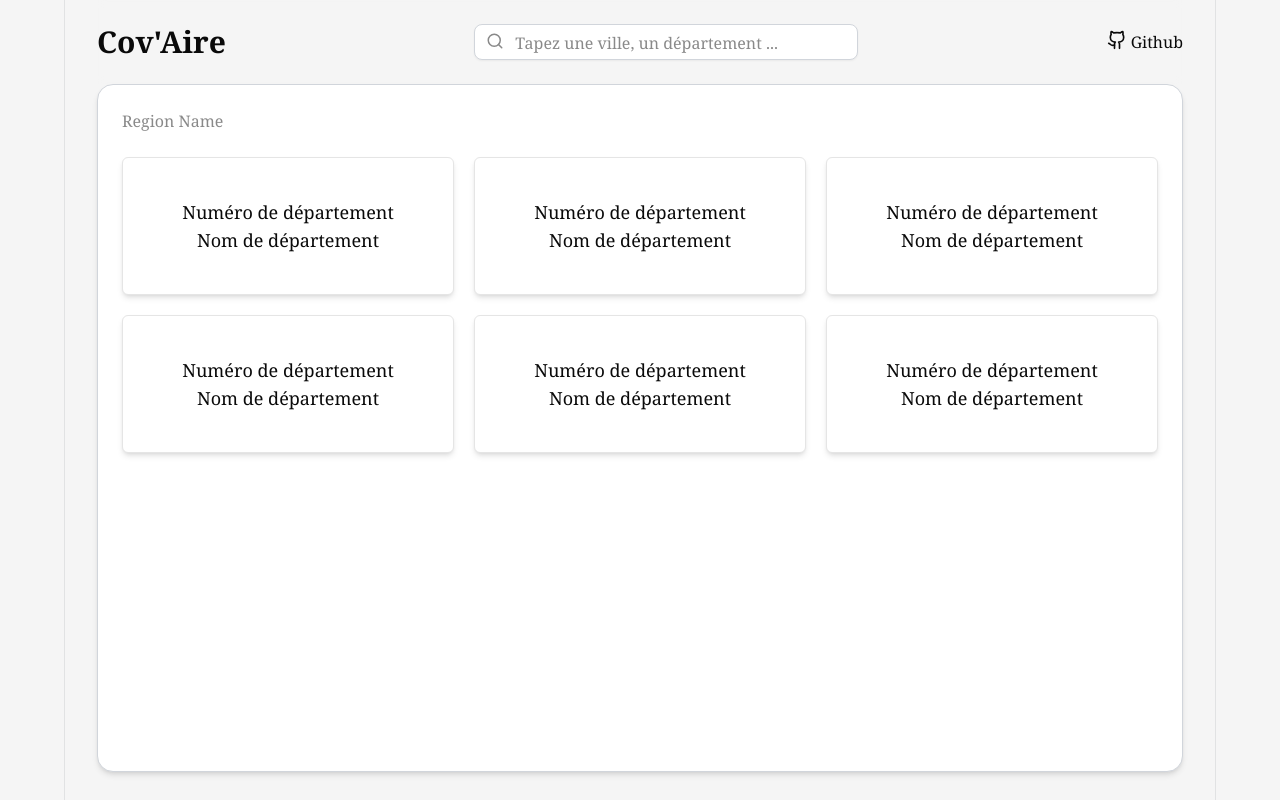
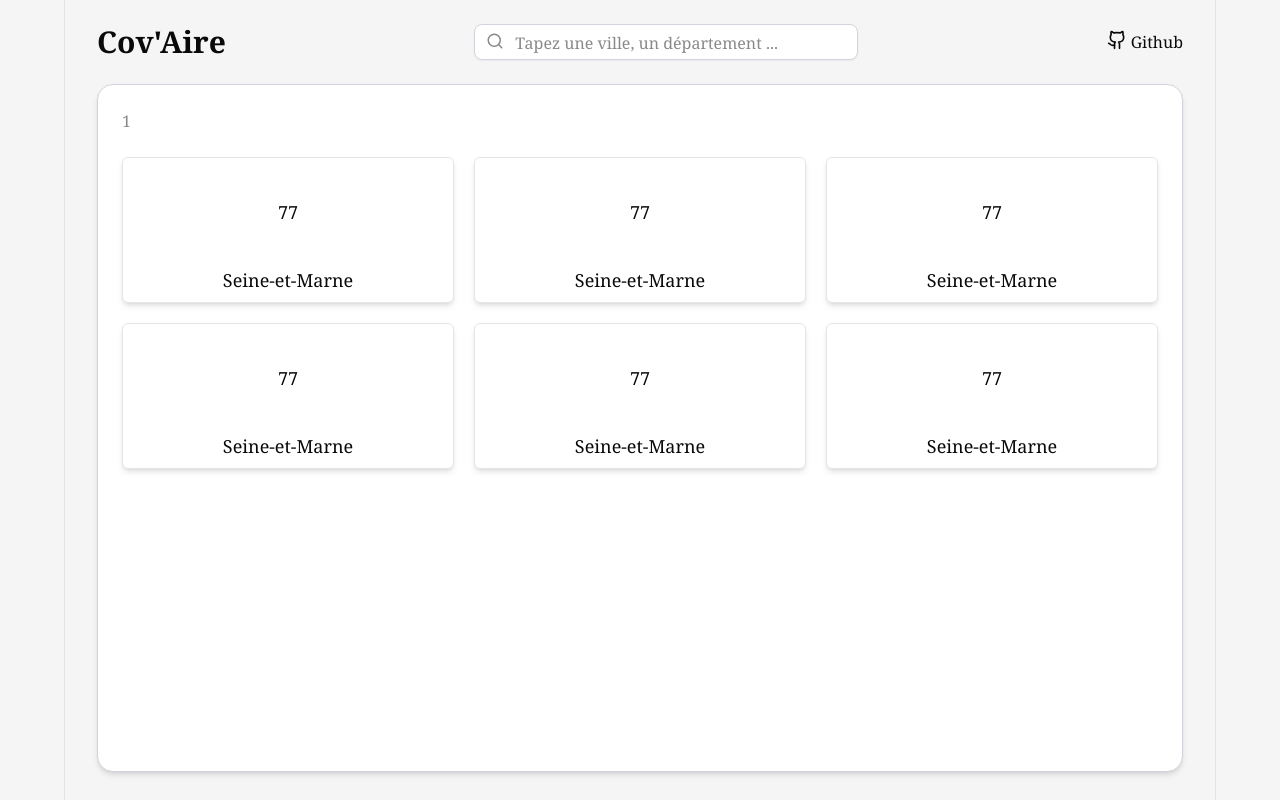
Before and after one commit to mohamed-rahmani/Cov-Aire, a Next.js app in the folder frontend/: page /regions/1 in a window 1280 px wide. Built offline with nearby package versions, Linux system fonts and the light colour scheme.

Commit message:
added: front to receive carpooling areas data

```diff
--- /dev/null
+++ b/frontend/src/app/regions/[region]/[department]/page.tsx
@@ -0,0 +1,13 @@
+type PageParams = Promise<{ region: string; department: string }>;
+
+export default async function page({ params }: { params: PageParams }) {
+  const { region, department } = await params;
+  return (
+    <div className="bg-white w-full rounded-2xl border border-gray-300 shadow-md mb-7">
+      <div className="px-6 py-6 text-[#898989]">
+        {decodeURIComponent(region)} {">"} {decodeURIComponent(department)}
+      </div>
+      <div className="grid grid-cols-3 gap-5 px-6"></div>
+    </div>
+  );
+}
--- a/frontend/src/app/regions/[region]/page.tsx
+++ b/frontend/src/app/regions/[region]/page.tsx
@@ -1,16 +1,45 @@
 import DepartmentCard from "@/components/DepartmentCard";
 
-export default function page() {
+type PageParams = Promise<{ region: string }>;
+
+export default async function page({ params }: { params: PageParams }) {
+  const { region } = await params;
   return (
     <div className="bg-white w-full rounded-2xl border border-gray-300 shadow-md mb-7">
-      <div className="px-6 py-6 text-[#898989]">Region Name</div>
+      <div className="px-6 py-6 text-[#898989]">
+        {decodeURIComponent(region)}
+      </div>
       <div className="grid grid-cols-3 gap-5 px-6">
-        <DepartmentCard/>
-        <DepartmentCard/>
-        <DepartmentCard/>
-        <DepartmentCard/>
-        <DepartmentCard/>
-        <DepartmentCard/>
+        <DepartmentCard
+          regionName={region}
+          nbDepartment="77"
+          nameDepartment="Seine-et-Marne"
+        />
+        <DepartmentCard
+          regionName={region}
+          nbDepartment="77"
+          nameDepartment="Seine-et-Marne"
+        />
+        <DepartmentCard
+          regionName={region}
+          nbDepartment="77"
+          nameDepartment="Seine-et-Marne"
+        />
+        <DepartmentCard
+          regionName={region}
+          nbDepartment="77"
+          nameDepartment="Seine-et-Marne"
+        />
+        <DepartmentCard
+          regionName={region}
+          nbDepartment="77"
+          nameDepartment="Seine-et-Marne"
+        />
+        <DepartmentCard
+          regionName={region}
+          nbDepartment="77"
+          nameDepartment="Seine-et-Marne"
+        />
       </div>
     </div>
   );
--- a/frontend/src/app/regions/page.tsx
+++ b/frontend/src/app/regions/page.tsx
@@ -5,12 +5,12 @@ export default function page() {
     <div className="bg-white w-full rounded-2xl border border-gray-300 shadow-md mb-7">
       <div className="px-6 py-6 text-[#898989]">Sélectionner une région</div>
       <div className="grid grid-cols-3 gap-5 px-6">
-        <RegionCard />
-        <RegionCard />
-        <RegionCard />
-        <RegionCard />
-        <RegionCard />
-        <RegionCard />
+        <RegionCard regionName="Ile de France" />
+        <RegionCard regionName="Ile-de-France" />
+        <RegionCard regionName="Ile-de-France" />
+        <RegionCard regionName="Ile-de-France" />
+        <RegionCard regionName="Ile-de-France" />
+        <RegionCard regionName="Ile-de-France" />
       </div>
     </div>
   );
--- /dev/null
+++ b/frontend/src/components/CarpoolingAreaCard.tsx
@@ -0,0 +1,29 @@
+type CarpoolingAreaCardProps = {
+  zipcode: number;
+  city: string;
+  adress: string;
+  namePlace: string;
+  parkingType: string;
+  parkingBike: string;
+  sfr4G: string;
+  free4G: string;
+  orange4G: string;
+  bouygues4G: string;
+};
+
+export default function CarpoolingAreaCard(props: CarpoolingAreaCardProps) {
+  return (
+    <div className="bg-white py-10 rounded-md cursor-pointer transition duration-300 ease-in-out hover:scale-105 shadow-md border flex flex-col items-center">
+      <div className="text-lg">{props.zipcode}</div>
+      <div className="text-lg">{props.city}</div>
+      <div className="text-lg">{props.namePlace}</div>
+      <div className="text-lg">{props.adress}</div>
+      <div className="text-lg">{props.parkingType}</div>
+      <div className="text-lg">{props.parkingBike}</div>
+      <div className="text-lg">{props.bouygues4G}</div>
+      <div className="text-lg">{props.free4G}</div>
+      <div className="text-lg">{props.sfr4G}</div>
+      <div className="text-lg">{props.orange4G}</div>
+    </div>
+  );
+}
--- a/frontend/src/components/DepartmentCard.tsx
+++ b/frontend/src/components/DepartmentCard.tsx
@@ -1,8 +1,28 @@
-export default function DepartmentCard() {
-    return (
-      <div className="bg-white py-10 rounded-md cursor-pointer transition duration-300 ease-in-out hover:scale-105 shadow-md border flex flex-col items-center">
-        <div className="text-lg">Numéro de département</div>
-        <div className="text-lg">Nom de département</div>
-      </div>
-    );
-  }
+import Link from "next/link";
+
+type DepartmentCardProps = {
+  regionName: string;
+  nbDepartment: string;
+  nameDepartment: string;
+};
+
+export default function DepartmentCard({
+  regionName,
+  nbDepartment,
+  nameDepartment,
+}: DepartmentCardProps) {
+  return (
+    <Link
+      href={
+        "/regions/" +
+        decodeURIComponent(regionName) +
+        "/" +
+        decodeURIComponent(nameDepartment)
+      }
+      className="bg-white rounded-md cursor-pointer transition duration-300 ease-in-out hover:scale-105 shadow-md border flex flex-col items-center"
+    >
+      <div className="py-10 text-lg">{nbDepartment}</div>
+      <div className="pb-2 text-lg">{nameDepartment}</div>
+    </Link>
+  );
+}
--- a/frontend/src/components/RegionCard.tsx
+++ b/frontend/src/components/RegionCard.tsx
@@ -1,9 +1,16 @@
 import Link from "next/link";
 
-export default function RegionCard() {
+type RegionCardProps = {
+  regionName: string;
+};
+
+export default function RegionCard({ regionName }: RegionCardProps) {
   return (
-    <Link href={"/regions/" + "name"} className="bg-white rounded-md cursor-pointer transition duration-300 ease-in-out hover:scale-105 shadow-md border flex flex-col items-center">
-      <div className="py-10 text-lg">Corse</div>
+    <Link
+      href={"/regions/" + regionName}
+      className="bg-white rounded-md cursor-pointer transition duration-300 ease-in-out hover:scale-105 shadow-md border flex flex-col items-center"
+    >
+      <div className="py-10 text-lg">{regionName}</div>
     </Link>
   );
 }
```
